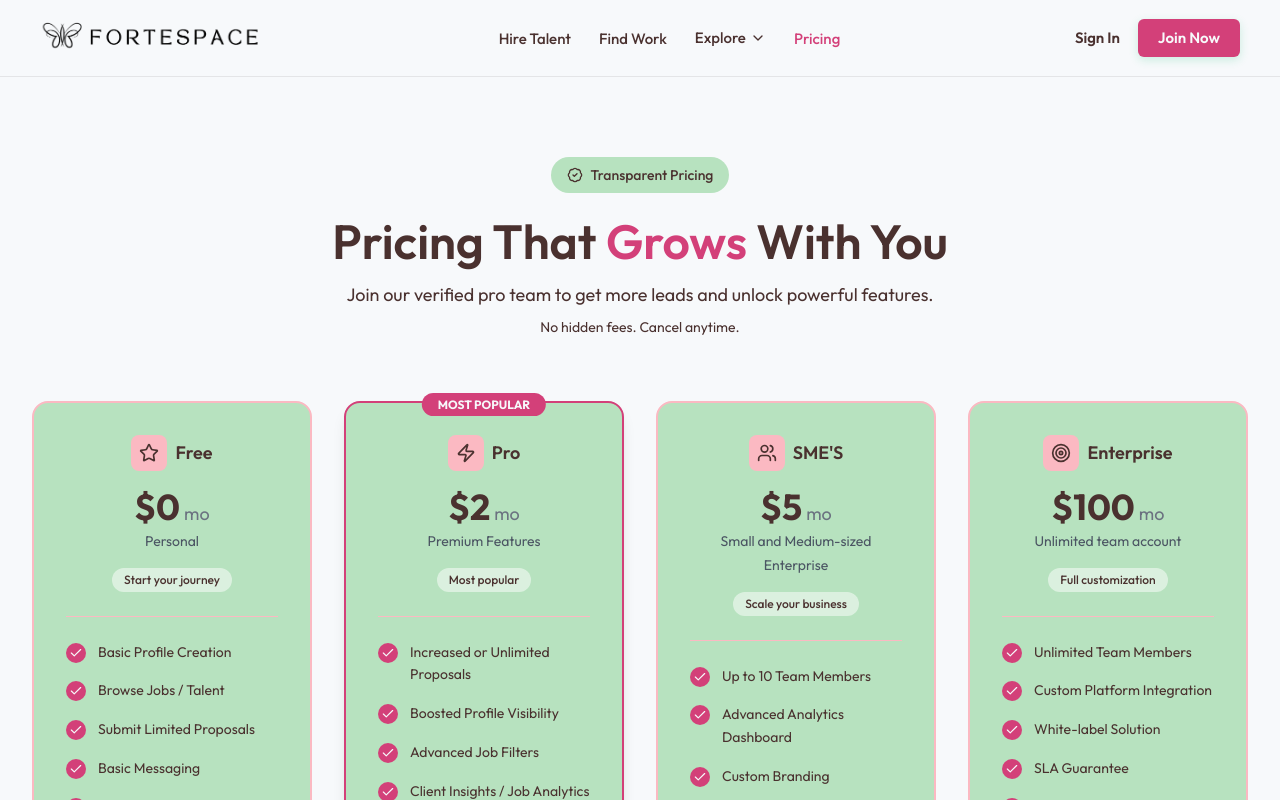
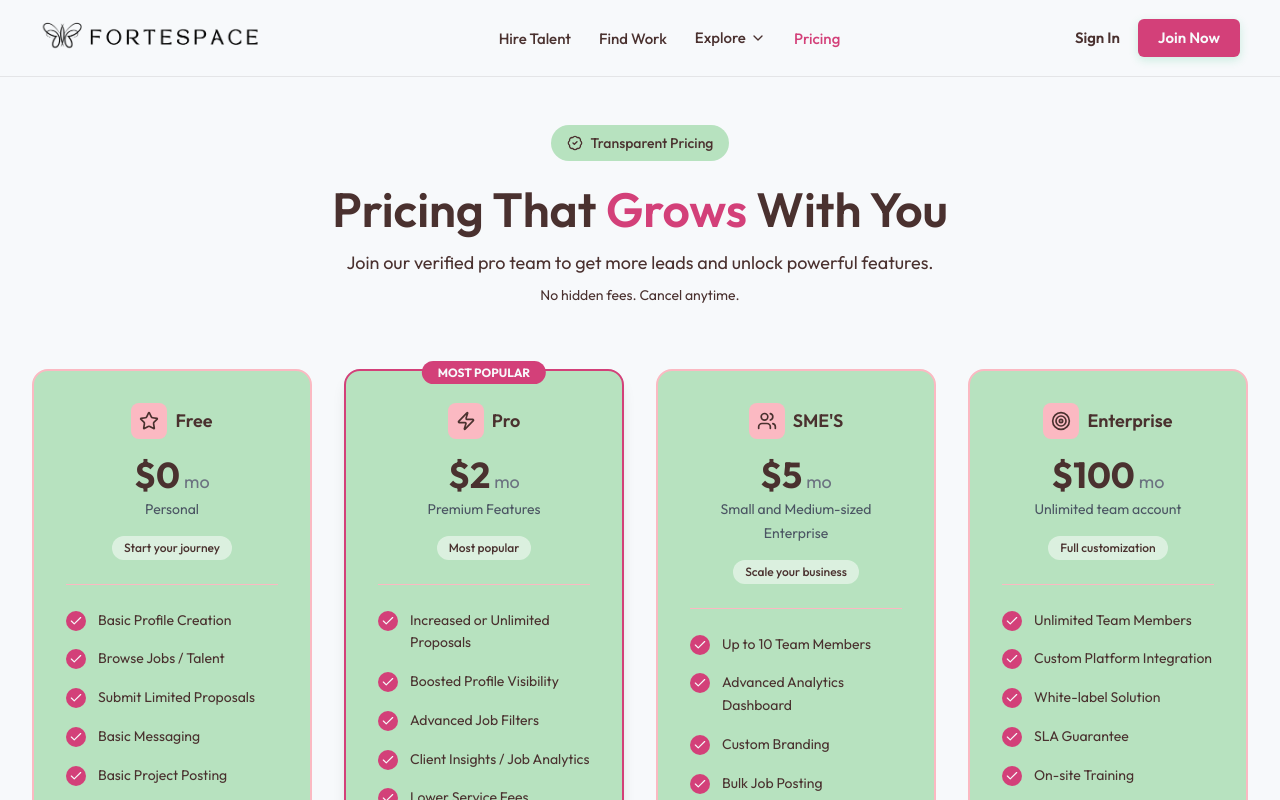
Before and after one commit to dickjuma/FortpaceJob, a React (Create React App) app: page /pricing in a window 1280 px wide. Shown: the top 800 px of the page. Built offline with nearby package versions, Linux system fonts and the light colour scheme.

Commit message:
fix: Adjust padding on Pricing page for improved layout

```diff
--- a/src/Components/PricingPage/Pricing.js
+++ b/src/Components/PricingPage/Pricing.js
@@ -7,7 +7,7 @@ const Pricing = () => {
   const navigate = useNavigate();
 
   return (
-    <div className="py-12 md:py-20 max-w-7xl mx-auto px-4 sm:px-6 lg:px-8 text-[var(--color-primary)]">
+    <div className="py-8 md:py-12 max-w-7xl mx-auto px-4 sm:px-6 lg:px-8 text-[var(--color-primary)]">
 
       <div className="text-center max-w-3xl mx-auto mb-16">
         <div className="inline-flex items-center gap-2 px-4 py-2 bg-[var(--accent-mint)] rounded-full text-sm font-medium mb-6">
```
